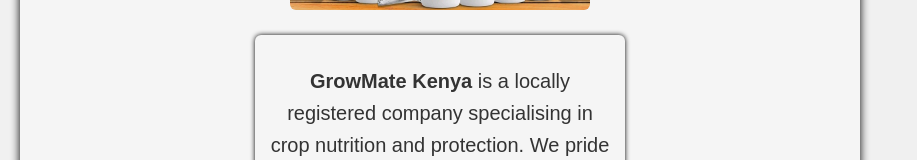
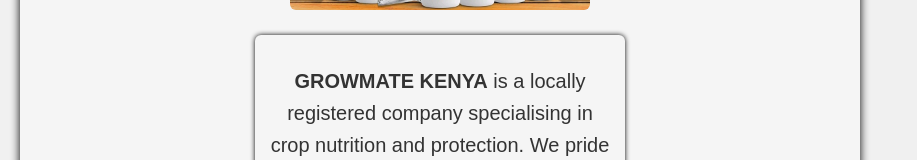
Before and after one commit to Ben1464/GrowMate-Kenya, a plain HTML site: page public/index.html in a window 1280 px wide. Shown: the part 165-325 px from the top of the page, without its empty margins (0-917 px from the left). Drawn offline with Linux system fonts and the light colour scheme.

Commit message:
updateds

```diff
--- a/public/index.html
+++ b/public/index.html
@@ -18,7 +18,7 @@
 
         <div class="main-container">
             <div class="main-content">
-                <p class="main"><article><strong>GrowMate Kenya</strong> is a locally registered company specialising in crop nutrition and protection. We pride ourselves on our commitment to helping farmers achieve higher yields and better-quality crop.The platform offers targeted remedies curated for maximum effectiveness.</article></p>
+                <p class="main"><article><strong>GROWMATE KENYA</strong> is a locally registered company specialising in crop nutrition and protection. We pride ourselves on our commitment to helping farmers achieve higher yields and better-quality crop.The platform offers targeted remedies curated for maximum effectiveness.</article></p>
             </div>
         </div>
 
```
